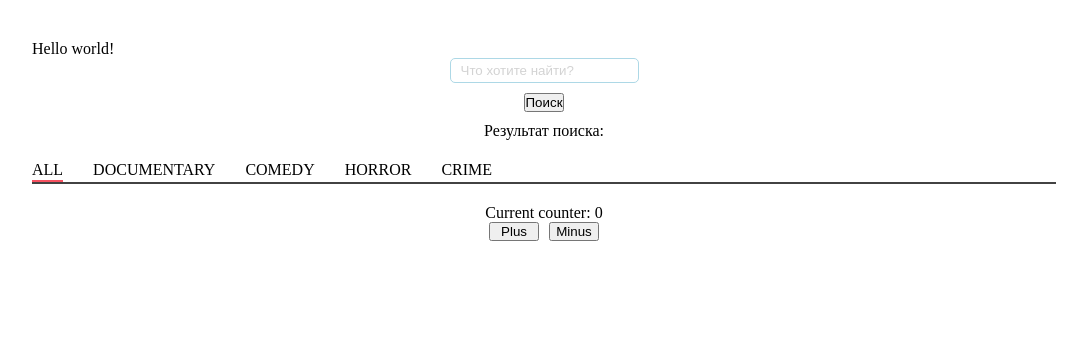
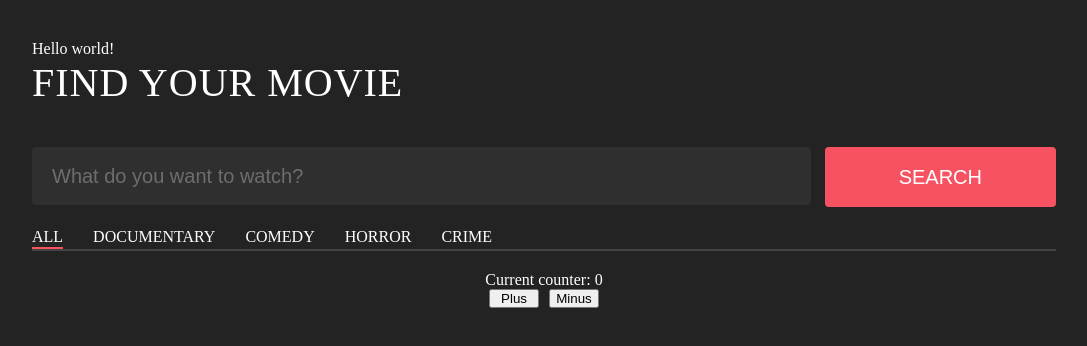
Before and after one commit to Vseuvoleny/ReactJS_Global_Mentoring, a React (Create React App) app in the folder app/: page / in a window 1280 px wide. Shown: the top 346 px of the page, without its empty margins (96-1183 px from the left). Built offline with nearby package versions, Linux system fonts and the light colour scheme.

Commit message:
update ClassComponent

```diff
--- a/app/src/App.scss
+++ b/app/src/App.scss
@@ -2,6 +2,10 @@
   box-sizing: border-box;
   margin: 0;
   padding: 0;
+}
+
+body {
+  background: #232323;
 }
 
 li {
@@ -9,6 +13,7 @@ li {
 }
 
 .App {
+  color: #fff;
   margin: 0 auto;
   padding-top: 40px;
   width: 80%;
--- a/app/src/components/Component/ComponentR.jsx
+++ b/app/src/components/Component/ComponentR.jsx
@@ -3,34 +3,48 @@ import "./ComponentR.scss";
 export default class ComponentR extends Component {
   constructor(props) {
     super(props);
-    this.state = { result: "" };
+    this.state = { filmName: "", reqFilms: undefined };
   }
-  showResult() {
-    this.setState({ result: this.props.searchResult });
+  async showFilms() {
+    const URL = `http://localhost:4000/movies?sortOrder=desc&search=${this.state.filmName}&searchBy=title&limit=10`;
+    const res = await fetch(URL);
+    const data = await res.json();
+    await this.setState({ reqFilms: data.data });
   }
 
   render() {
-    const { setSearchResult } = this.props;
     return (
-      <div className="class-component">
-        <div className="input-container">
+      <div className="search-bar">
+        <h2 className="search-bar__title">find your movie</h2>
+        <div className="search-bar__search-container">
+          <div className="search-bar__input">
             <input
               className="input-field"
               type="text"
-            placeholder="Что хотите найти?"
-            onChange={(e) => setSearchResult(e.target.value)}
+              placeholder="What do you want to watch?"
+              onChange={(e) => {
+                const value = e.target.value;
+                this.setState({ filmName: value });
+              }}
             />
           </div>
-        <div className="button-container">
+          <div className="search-bar__btn">
             <button
               className="button"
               type="submit"
-            onClick={() => this.showResult()}
+              onClick={() => this.showFilms()}
             >
-            Поиск
+              Search
             </button>
           </div>
-        <p className="result-text">Результат поиска: {this.state.result}</p>
+        </div>
+        {this.state.reqFilms && (
+          <ul>
+            {this.state.reqFilms.map((f) => (
+              <li>{f.title}</li>
+            ))}
+          </ul>
+        )}
       </div>
     );
   }
--- a/app/src/components/Component/ComponentR.scss
+++ b/app/src/components/Component/ComponentR.scss
@@ -1,18 +1,52 @@
-.class-component {
-  display: flex;
-  flex-direction: column;
-  align-items: center;
-  .button-container,
-  .result-text {
-    margin-top: 10px;
+.search-bar {
+  &__title {
+    font-size: 40px;
+    font-weight: 300;
+    letter-spacing: 1px;
+    line-height: 49px;
+    text-transform: uppercase;
+  }
+
+  &__search-container {
+    display: flex;
+    margin-top: 40px;
+  }
+
+  &__input {
+    flex: 1 0 auto;
+    margin-right: 14px;
+
+    .input-field {
+      background: rgba(50, 50, 50, 0.8);
+      border: 0;
+      border-radius: 4px;
+      color: #fff;
+      font-size: 20px;
+      line-height: 24px;
+      outline: none;
+      padding: 17px 20px;
+      width: 100%;
+
+      &::placeholder {
+        color: rgba($color: #fff, $alpha: 0.3);
+        font-size: 20px;
+        line-height: 24px;
+      }
+    }
+  }
+
+  &__btn {
+    .button {
+      background: #f65261;
+      border: 0;
+      border-radius: 4px;
+      color: #fff;
+      cursor: pointer;
+      font-size: 20px;
+      line-height: 24px;
+      outline: none;
+      padding: 18px 74px;
+      text-transform: uppercase;
+    }
   }
 }
-.input-field {
-  outline: none;
-  border: 1px solid lightblue;
-  border-radius: 5px;
-  padding: 4px 0 4px 10px;
-  &::placeholder {
-    color: lightgray;
-  }
-}
```
Lines whose indentation alone changed are shown as unchanged.
